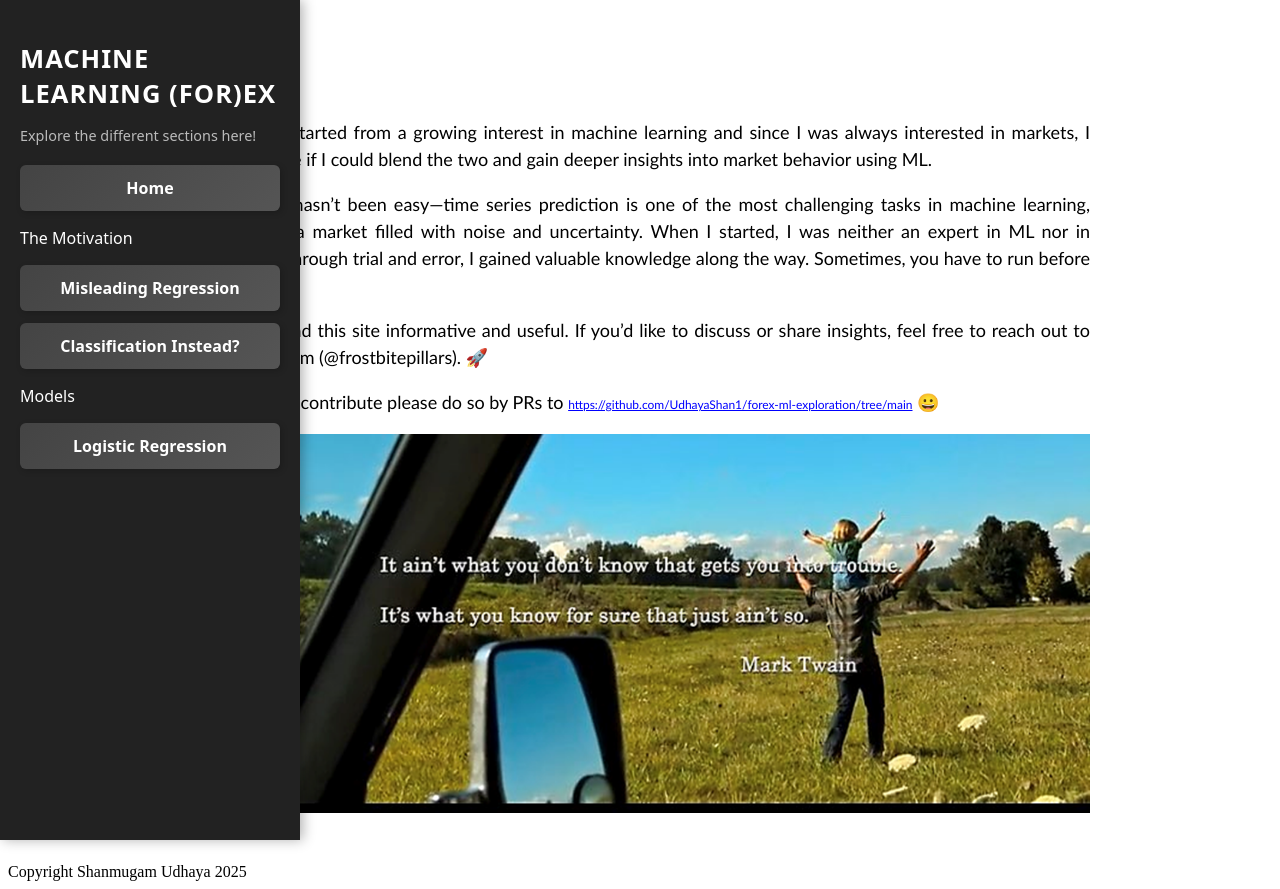
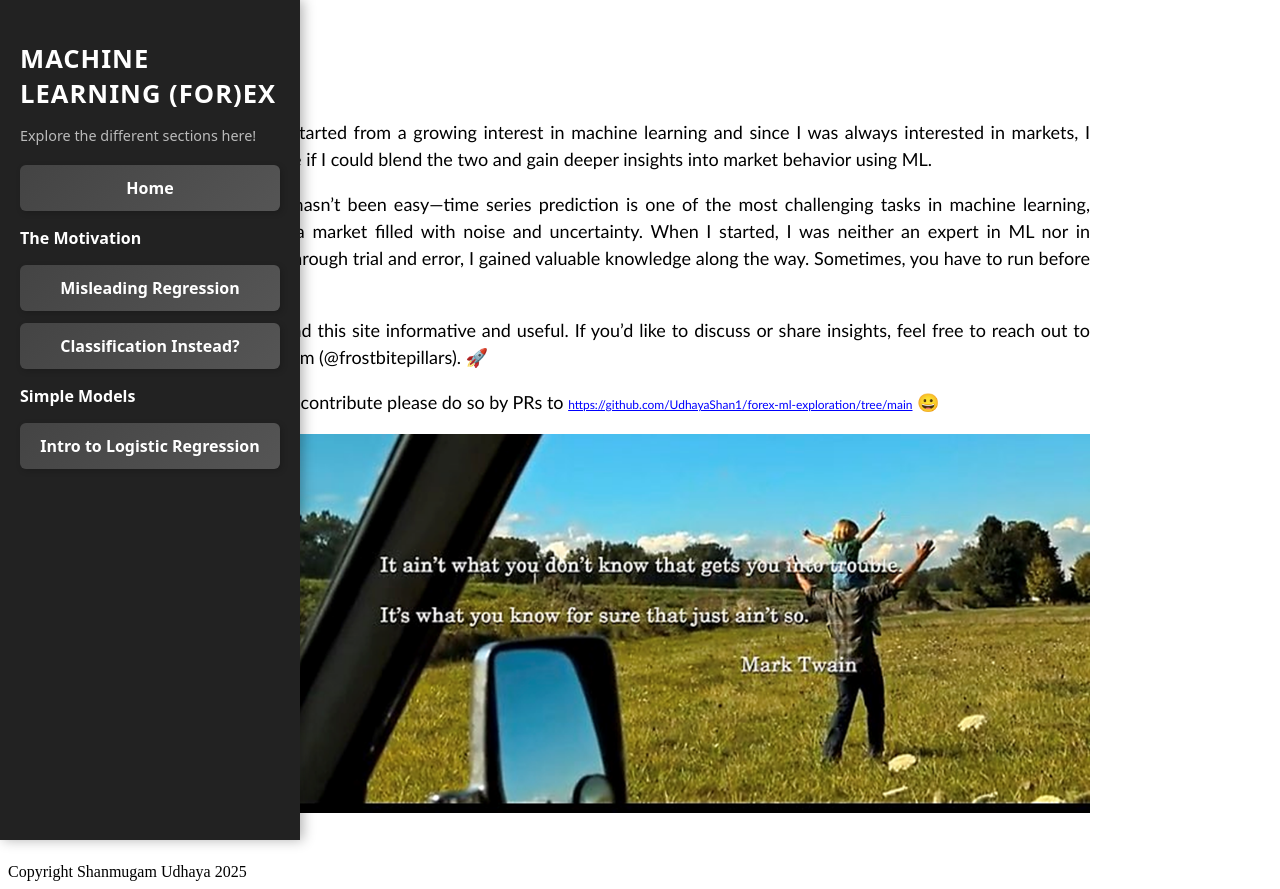
Before and after one commit to UdhayaShan1/forex-ml-exploration, a React (Vite) app in the folder website/forex-ml/: page /misleading in a window 1280 px wide. Built offline with nearby package versions, Linux system fonts and the light colour scheme.

Commit message:
Update sidebar text

```diff
--- a/website/forex-ml/src/components/SideBar.css
+++ b/website/forex-ml/src/components/SideBar.css
@@ -41,6 +41,10 @@
 /* Sidebar Links */
 .sidebar-list li {
   margin: 12px 0;
+}
+
+.sidebar-seperator {
+  font-weight: 700;
 }
 
 .sidebar-link {
--- a/website/forex-ml/src/components/SideBar.jsx
+++ b/website/forex-ml/src/components/SideBar.jsx
@@ -8,11 +8,11 @@ function SideBar({ isOpen }) {
       <p className="sidebar-text">Explore the different sections here!</p>
       <ul className="sidebar-list">
         <li><Link to="/" className="sidebar-link">Home</Link></li>
-        <p>The Motivation</p>
+        <p className="sidebar-seperator">The Motivation</p>
         <li><Link to="/misleading" className="sidebar-link">Misleading Regression</Link></li>
         <li><Link to="/classification" className="sidebar-link">Classification Instead?</Link></li>
-        <p>Models</p>
-        <li><Link to="/logistic" className="sidebar-link">Logistic Regression</Link></li>
+        <p className="sidebar-seperator">Simple Models</p>
+        <li><Link to="/logistic" className="sidebar-link">Intro to Logistic Regression</Link></li>
       </ul>
     </div>
   );
```
